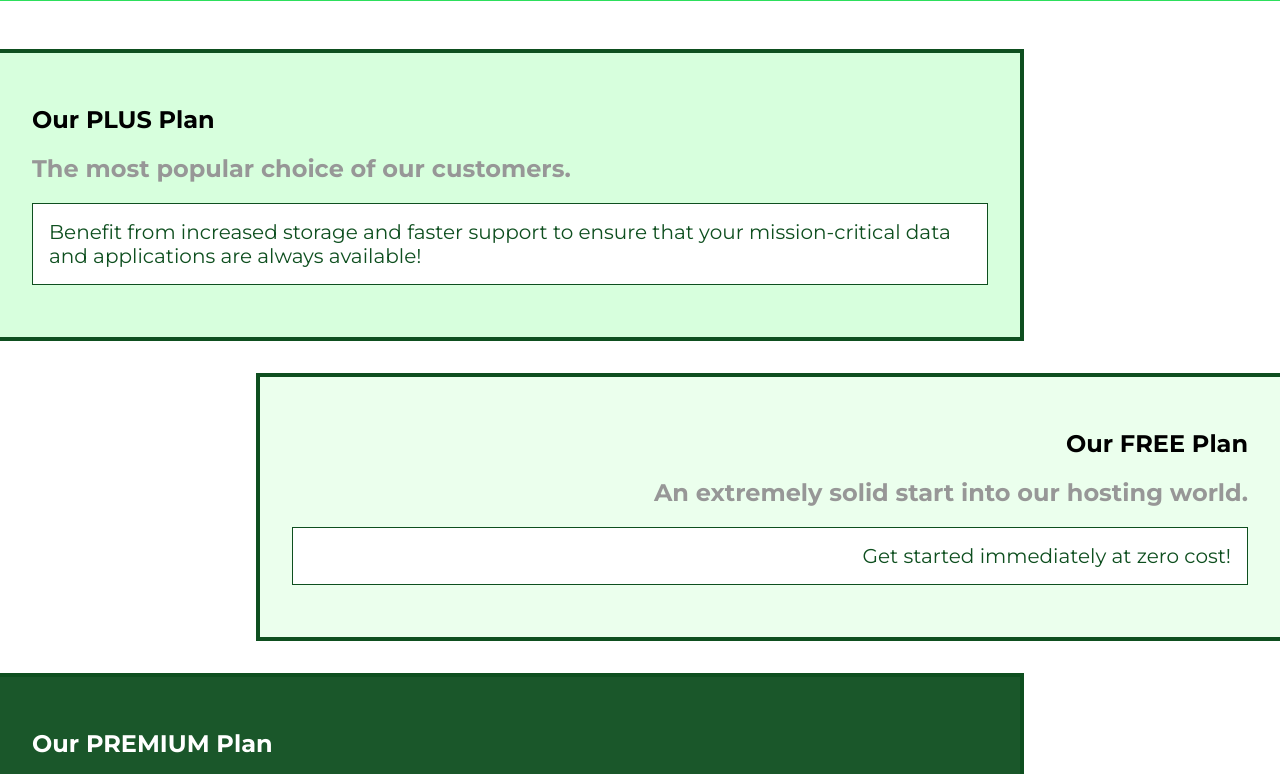
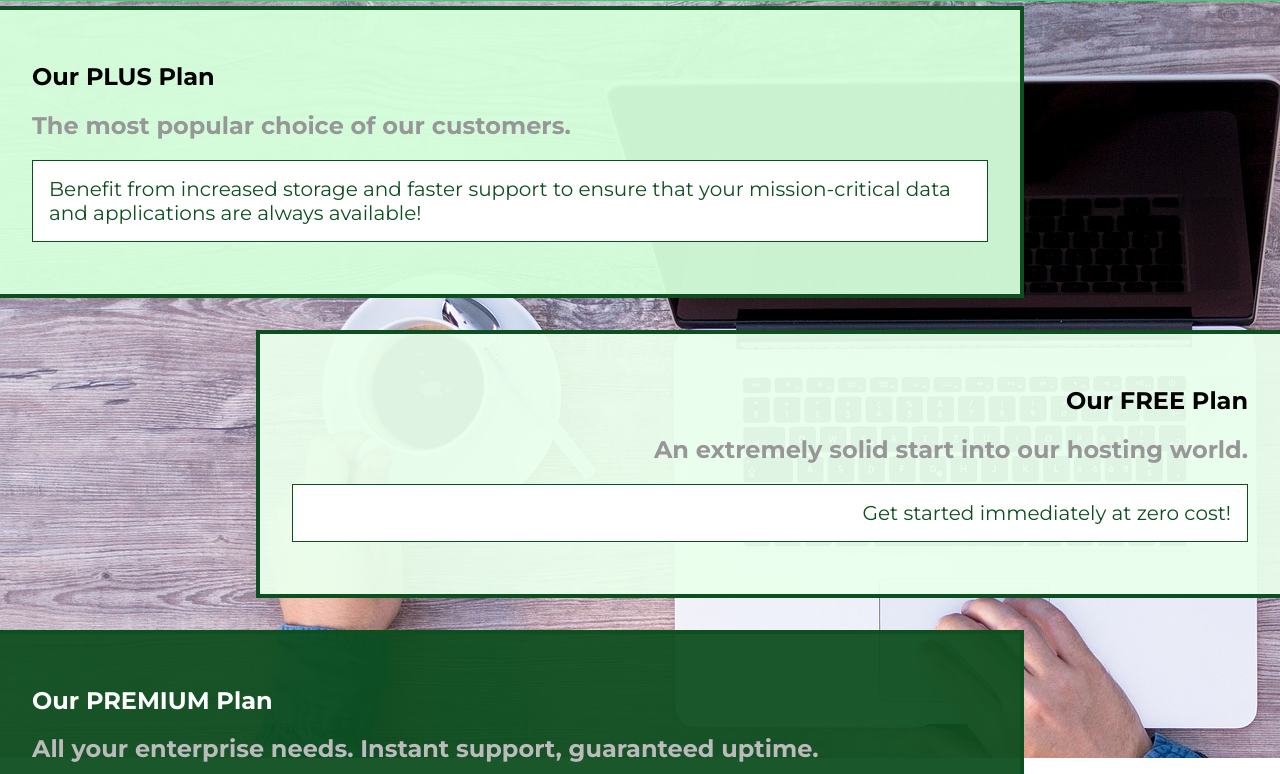
Before and after one commit to mchaitanya/uHost, a plain HTML site: page packages/index.html in a window 1280 px wide. Shown: the part 42-816 px from the top of the page. Drawn offline with Linux system fonts and the light colour scheme.

Commit message:
Add background image to packages page

```diff
--- a/main.css
+++ b/main.css
@@ -5,7 +5,7 @@
 
 /* product overview */
 #product-overview {
-    background: url("freedom.jpg");
+    background: url("images/freedom.jpg");
     width: 100%;
     height: 528px;
     padding: 10px;
--- a/packages/index.html
+++ b/packages/index.html
@@ -12,6 +12,8 @@
 </head>
 
 <body>
+    <div class="background"></div>
+
     <header class="main-header">
         <div>
             <a href="../index.html" class="main-header__brand">uHost</a>
--- a/packages/packages.css
+++ b/packages/packages.css
@@ -1,5 +1,13 @@
 main {
     padding-top: 32px;
+}
+
+.background {
+    background: url('../images/plans-background.jpg');
+    position: fixed;
+    width: 100%;
+    height: 100%;
+    z-index: -1;
 }
 
 .package {
--- a/shared.css
+++ b/shared.css
@@ -32,6 +32,7 @@ body {
     width: 100%;
     background: #2ddf5c;
     padding: 8px 16px;
+    position: fixed;
 }
 
 .main-header > div {
```
Also changed, not shown: images/freedom.jpg (renamed from freedom.jpg), images/plans-background.jpg (added).
